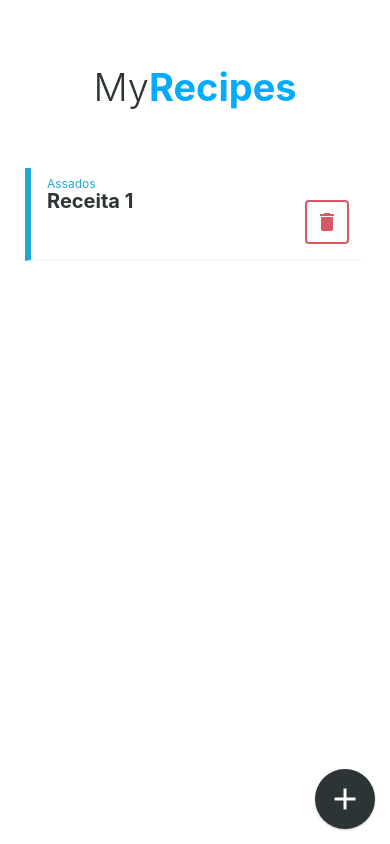
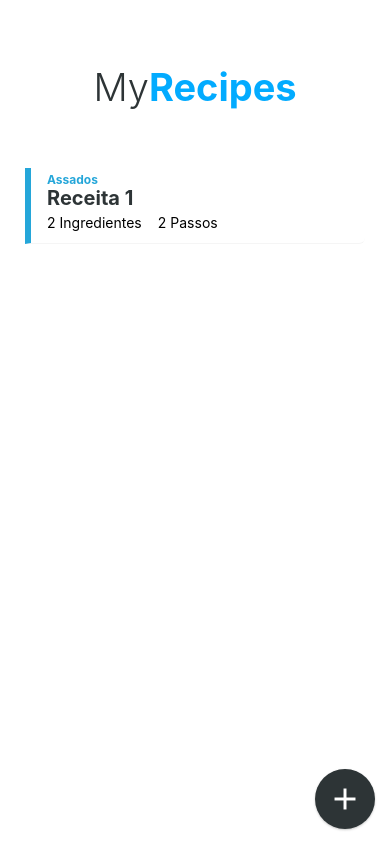
Before and after one commit to Caroladao/recipes, a React Native app: screen / in a window 390 px wide. Built offline with nearby package versions, Linux system fonts and the light colour scheme.

Commit message:
adding ingredients and tasks

```diff
--- a/components/AddModal.js
+++ b/components/AddModal.js
@@ -10,13 +10,15 @@ export default class AddModal extends React.Component {
     category: {
       name: "Bolos",
       color: "#5CD859"
-    }
+    },
+    ingredients: [],
+    tasks: []
   }
 
   createRecipe = () => {
     const {name, category} = this.state;
 
-    this.props.addRecipe({ name, category });
+    this.props.addRecipe({ name, category, ingredients: [], tasks: [] });
 
     this.setState({name: ""})
     this.props.closeModal();
--- a/components/List.js
+++ b/components/List.js
@@ -12,6 +12,9 @@ export default class List extends React.Component {
   render() {
     const recipe = this.props.recipe;
 
+    const ingredients = recipe.ingredients.length;
+    const tasks = recipe.tasks.length;
+
     return (
       <View style={styles.container}>
         <View style={[styles.listContainer, {borderLeftColor: recipe.category.color}]}>
@@ -22,11 +25,29 @@ export default class List extends React.Component {
             {recipe.name}
           </Text>
 
-          <View>
+          <View style={styles.recipeData}>
+            <TouchableOpacity
+              style={styles.recipeNumber}
+              // onPress={() => this.toggleIngredientsModal()}
+            >
+              <Text style={{marginRight: 4}}>{ingredients}</Text>
+              <Text style={styles.subtitle}>Ingredientes</Text>
+            </TouchableOpacity>
+
+            <TouchableOpacity
+              style={styles.recipeNumber}
+              // onPress={() => this.toggleTasksModal()}
+            >
+              <Text style={{marginRight: 4}}>{tasks}</Text>
+              <Text style={styles.subtitle}>Passos</Text>
+            </TouchableOpacity>
+          </View>
+
+          {/* <View>
             <TouchableOpacity style={styles.delete} >
               <MaterialIcons name="delete" size={24} color={colors.red} />
             </TouchableOpacity>
-          </View>
+          </View> */}
 
         </View>
       </View>
@@ -43,11 +64,10 @@ const styles = StyleSheet.create({
   listContainer: {
     flex: 1,
     paddingHorizontal: 16,
-    paddingVertical: 16,
+    paddingVertical: 12,
     marginHorizontal: 0,
     marginVertical: 4,
     alignSelf: 'stretch',
-    flexDirection: 'row',
     justifyContent: 'space-between',
     borderBottomWidth: 1,
     borderLeftWidth: 6,
@@ -56,19 +76,35 @@ const styles = StyleSheet.create({
     width: 340,
   },
   listTitle: {
-    marginTop: 5,
-    marginBottom: 18,
+    marginTop: 6,
+    marginBottom: 4,
     fontWeight: "bold",
     fontSize: 20,
     color: colors.black,
     textTransform: "capitalize"
   },
-  categoryName : {
+  categoryName: {
     fontSize: 12,
     color: 12,
     position: 'absolute',
     left: 16,
-    top: 8
+    top: 4,
+    fontWeight: 'bold'
+    // top: 0,
+    // left: -1,
+    // paddingLeft: 16,
+    // paddingRight: 8,
+    // color: '#fff',
+    // borderTopRightRadius: 6,
+    // borderBottomRightRadius: 6
+  },
+  recipeData: {
+    justifyContent: "flex-start",
+    flexDirection: 'row'
+  },
+  recipeNumber: {
+    flexDirection: 'row',
+    marginRight: 16
   },
   delete: {
     alignItems: "center",
```
